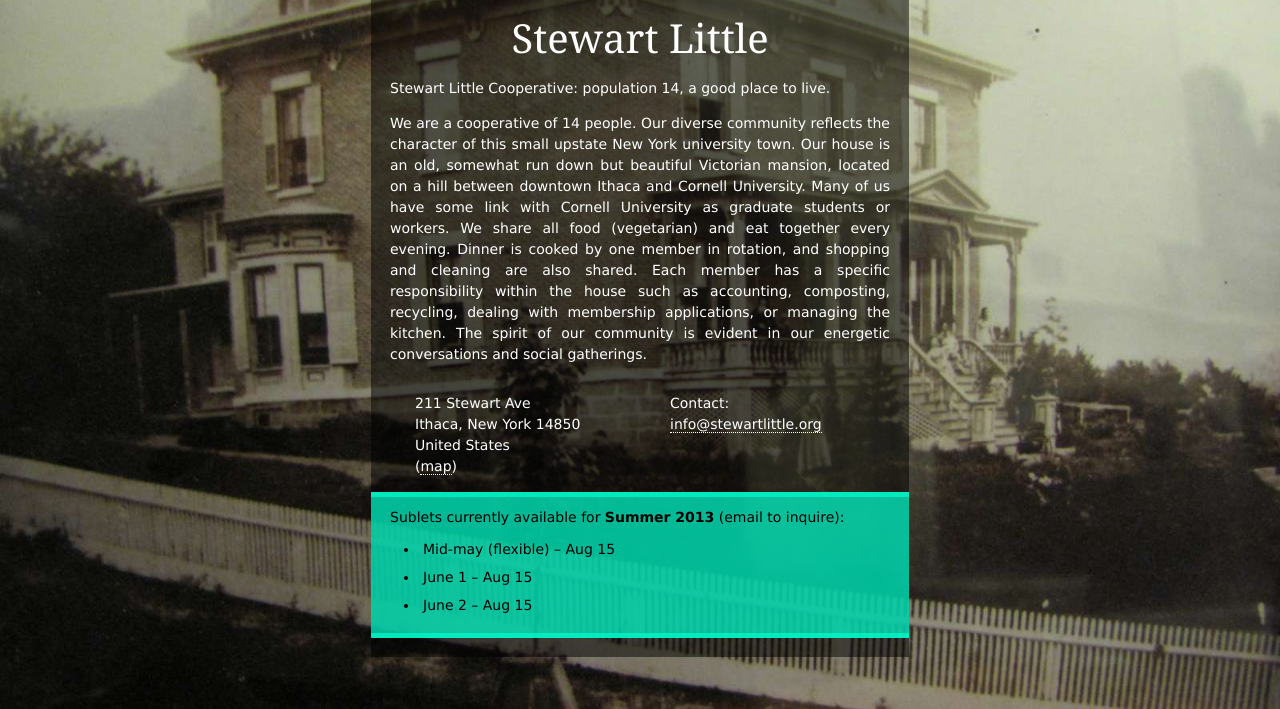
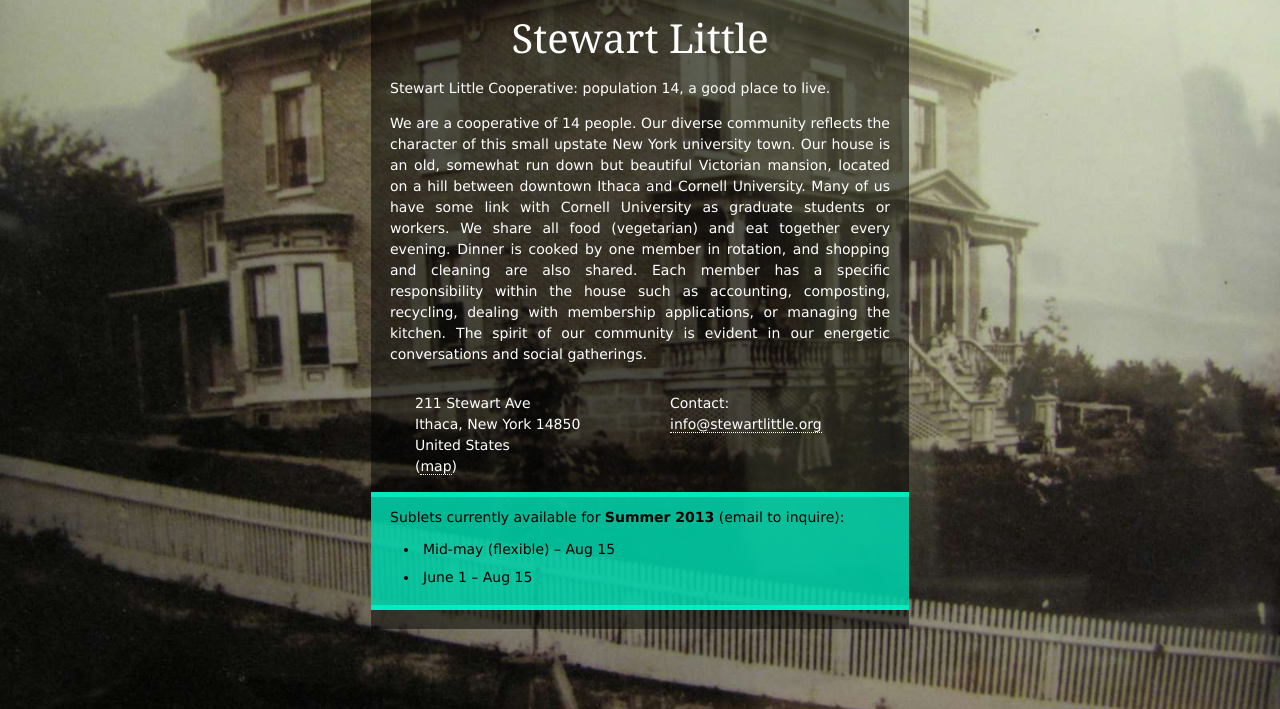
Before and after one commit to yosinski/stewart_little, a Django app: template templates/main/index.html in a window 1280 px wide. Shown: the part 91-800 px from the top of the page. Run offline with Django 3.2, Linux system fonts and the light colour scheme; the template is opened without the code that fills it, so the values that code supplies are empty; parts of the project's set-up code (start-up, migrations or seed data) failed here and were passed over.

Commit message:
Removed Ali's sublet request

```diff
--- a/templates/main/index.html
+++ b/templates/main/index.html
@@ -44,7 +44,6 @@ Contact:<br />
 <ul>
 <li>Mid-may (flexible) &ndash; Aug 15</li>
 <li>June 1 &ndash; Aug 15</li>
-<li>June 2 &ndash; Aug 15</li>
 </ul>
 </div>
 
```
